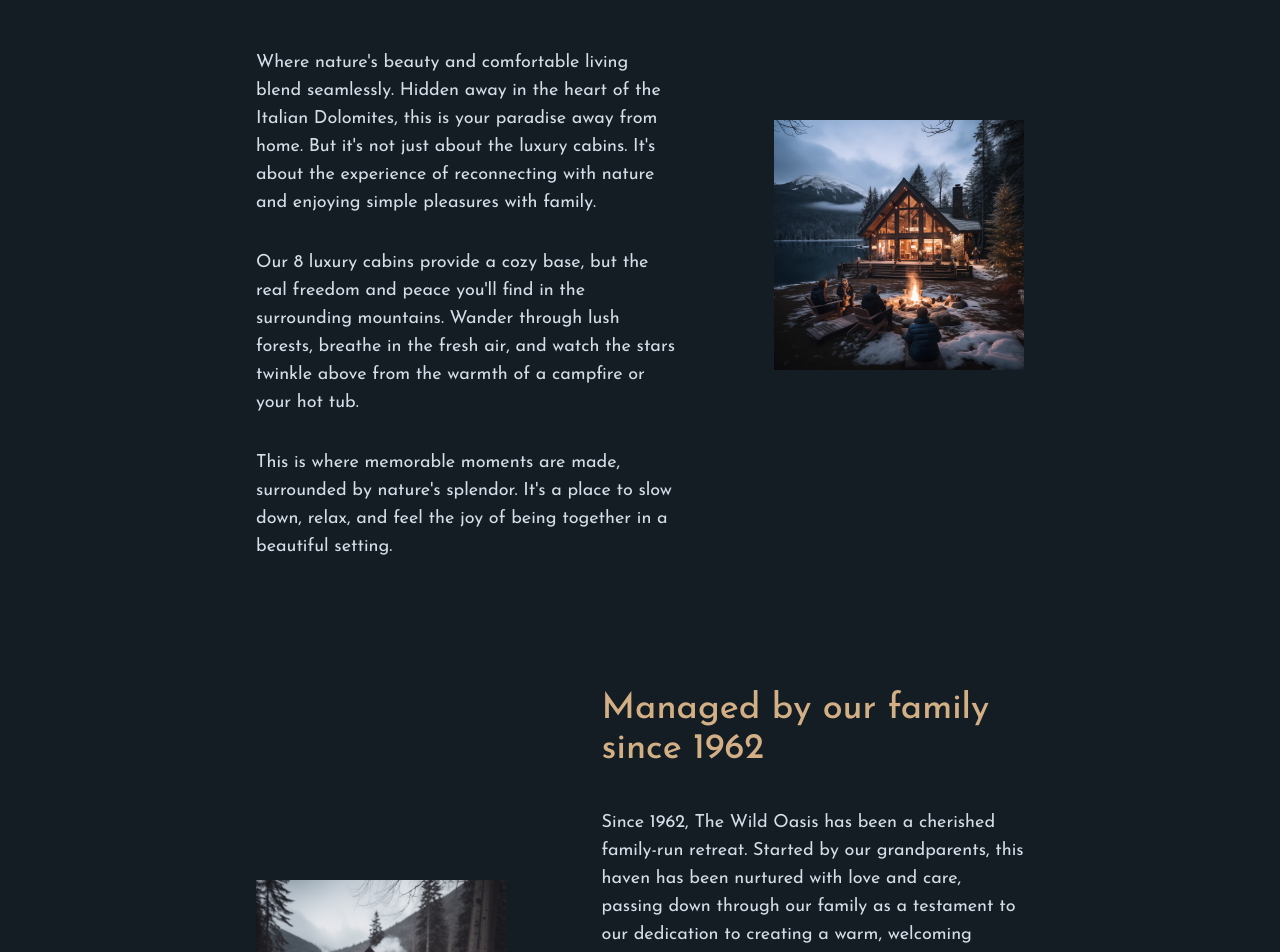
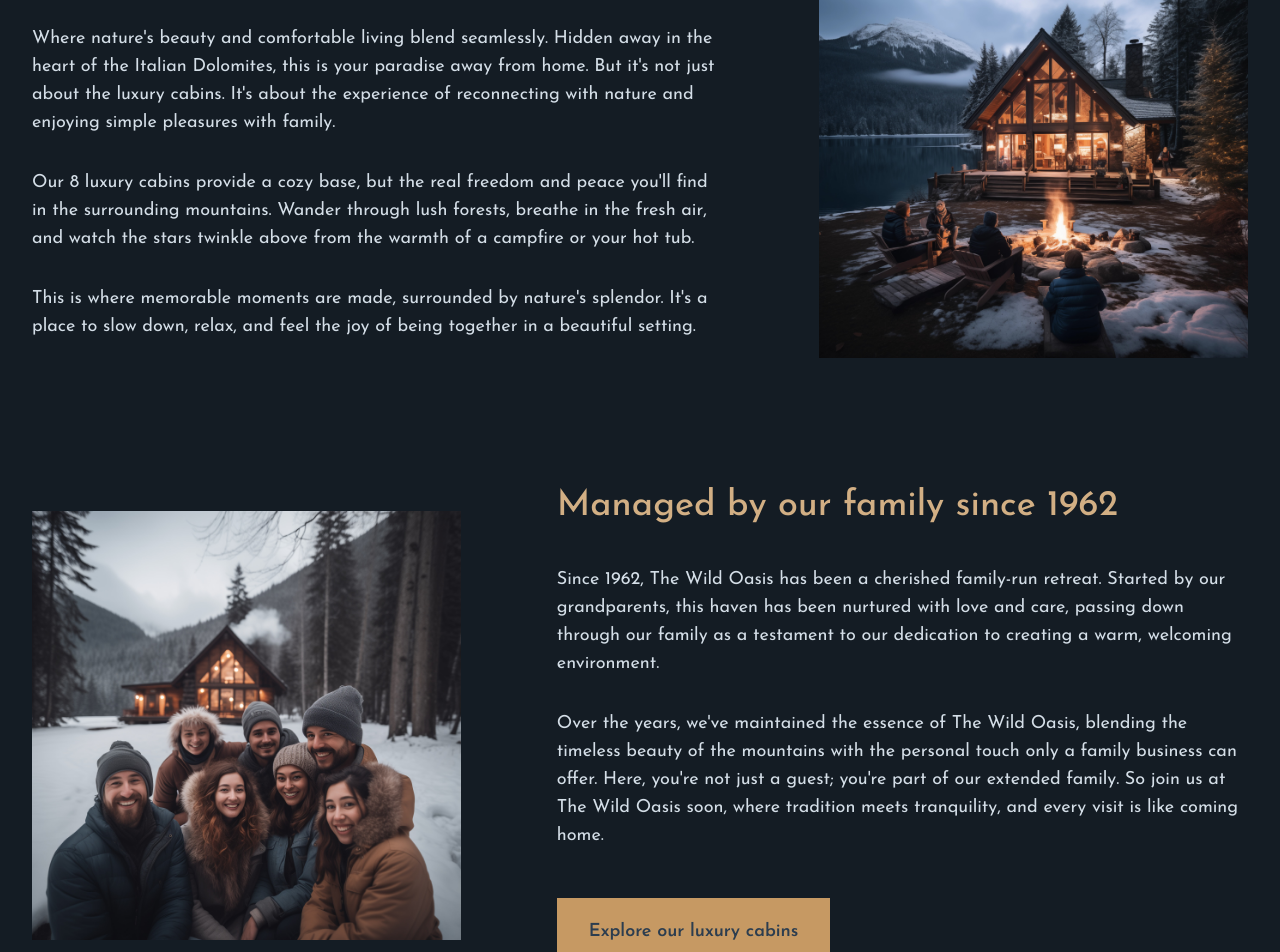
Before and after one commit to Aurrum64/hotel-management-for-guests, a Next.js app: page /about in a window 1280 px wide. Shown: the part 220-1172 px from the top of the page. Built offline with nearby package versions, Linux system fonts and the light colour scheme.

Commit message:
Minor layout change / About section image optimization

```diff
--- a/app/about/page.tsx
+++ b/app/about/page.tsx
@@ -40,12 +40,21 @@ const About = () => {
       <div className="col-span-2">
         <Image
           src={about1}
+          quality={80}
+          className="object-cover"
+          placeholder="blur"
           alt="Family sitting around a fire pit in front of cabin"
         />
       </div>
 
       <div className="col-span-2">
-        <Image src={about2} alt="Family that manages The Wild Oasis" />
+        <Image
+          src={about2}
+          quality={80}
+          className="object-cover"
+          placeholder="blur"
+          alt="Family that manages The Wild Oasis"
+        />
       </div>
 
       <div className="col-span-3">
--- a/app/layout.tsx
+++ b/app/layout.tsx
@@ -29,7 +29,7 @@ export default function RootLayout({
       >
         <Header />
         <div className="flex-1 px-8 py-12">
-          <main className="mx-auto max-w-3xl">{children}</main>
+          <main className="mx-auto max-w-7xl">{children}</main>
         </div>
       </body>
     </html>
--- a/package.json
+++ b/package.json
@@ -10,6 +10,7 @@
   },
   "dependencies": {
     "@heroicons/react": "^2.1.4",
+    "date-fns": "^3.6.0",
     "next": "14.2.4",
     "react": "^18",
     "react-dom": "^18"
```
Also changed, not shown: 1 other file (tests, documents, lock files or other folders).
